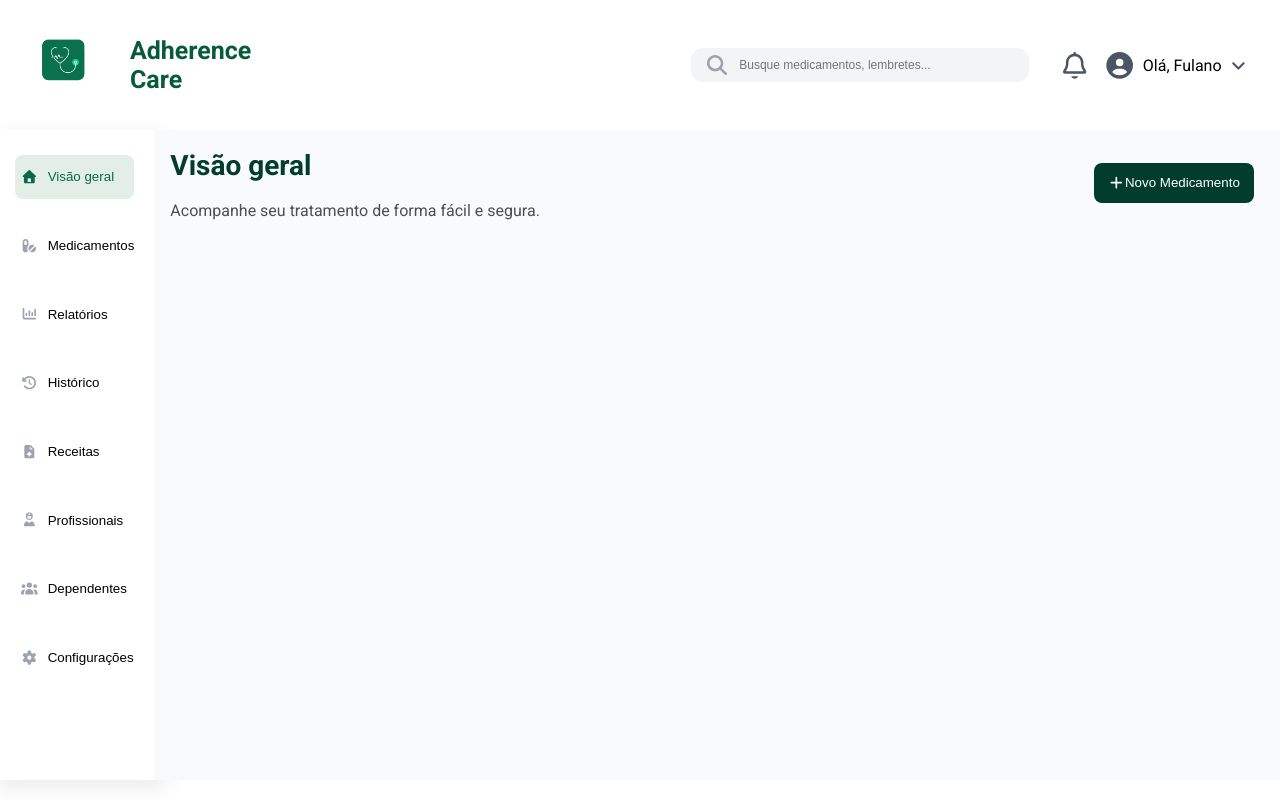
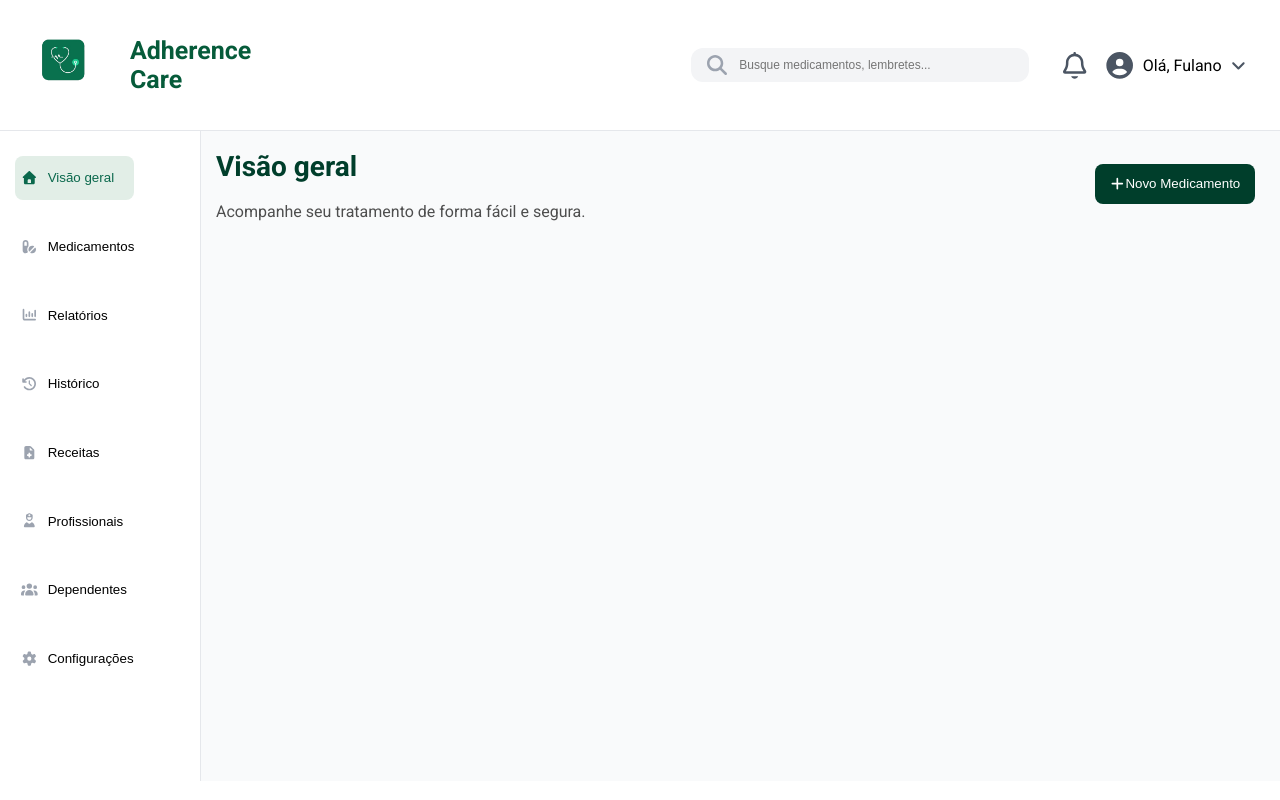
Before and after one commit to bianca01moreira/TCC, a React (Vite) app in the folder FRONT_TCC/: page /VisaoGeral in a window 1280 px wide. Built offline with nearby package versions, Linux system fonts and the light colour scheme.

Commit message:
melhorei o css

```diff
--- a/FRONT_TCC/src/Paginas/MenuLateral.jsx
+++ b/FRONT_TCC/src/Paginas/MenuLateral.jsx
@@ -8,14 +8,13 @@ const botao = {
     border:"none"
 }
 const divPrincipal = {
-    width:"250px",
+    width:"190px",
+    minWidth:"190px",
     minHeight:"80vh",
     display:"flex",
-    justifyContent:"space-between",
-    width:"100%",
     padding:"5px",
-    backgroundColor:"#ffff",
-    boxShadow: "0px 8px 20px rgba(86, 86, 86, 0.12)",
+    backgroundColor:"#fff",
+    borderRight:"1px solid #E5E7EB",
 }
 const divSecundaria = {
     display:"flex",
--- a/FRONT_TCC/src/Paginas/MenuSuperior.jsx
+++ b/FRONT_TCC/src/Paginas/MenuSuperior.jsx
@@ -2,19 +2,14 @@ import { height } from '@fortawesome/free-brands-svg-icons/fa11ty'
 import logo from '../assets/imagens/logo.png'
 import { FontAwesomeIcon } from '@fortawesome/react-fontawesome'
 function MenuSuperior() {
-    const menuSuperior = {
-        // minWidth: "100vh",
-        // boxSizing: "border-box",
-        // backgroundColor:"#ffffff",
-        // boxShadow: "0px 8px 20px rgba(86, 86, 86, 0.12)",
-    }
     const divSuperior = {
         display:"flex",
         alignItems:"center",
         width: "100%",
         boxSizing: "border-box",
         backgroundColor:"#ffffff",
-        boxShadow: "0px 8px 20px rgba(86, 86, 86, 0.12)",
+        borderBottom:"1px solid #E5E7EB",
+        boxShadow: "0 2px 8px rgba(0, 0, 0, 0.08)",
     }
     const divAlinhaUsuario ={
         display:"flex",
@@ -73,7 +68,7 @@ function MenuSuperior() {
         alignItems:"center",
     }
     return(
-        <div style={menuSuperior}>
+        <div>
             <div style={divSuperior}>
                 <div style={divLogo}>
                     <img
```
